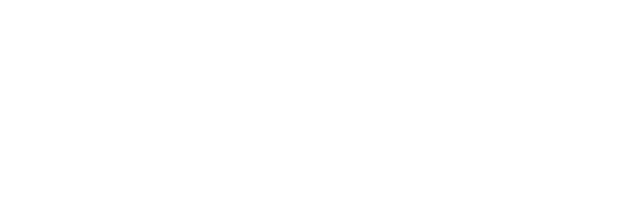
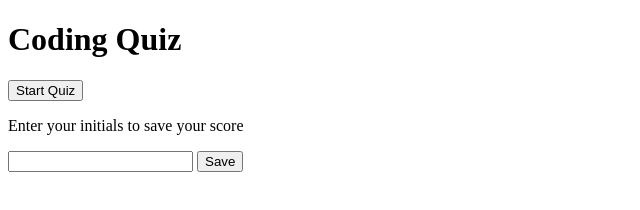
Before and after one commit to drewsantos3/Coding-Quiz, a plain HTML site: page index.html in a window 1280 px wide. Shown: the whole page, without its empty margins (0-640 px from the left). Drawn offline with Linux system fonts and the light colour scheme.

Commit message:
added html code

```diff
--- a/index.html
+++ b/index.html
@@ -8,9 +8,18 @@
 </head>
 <body>
     <!-- title -->
+    <h1>Coding Quiz</h1>
     <!-- start button -->
+    <button id="start">Start Quiz</button>
     <!-- questions -->
-    <!-- score input -->
+    <div id="questions">
+
+    </div>
+    <!-- score input button -->
+      <p>Enter your initials to save your score</p>
+        <input type="text">
+        <button>Save</button>
     <script src="./script.js"></script>
 </body>
+
 </html>
```
